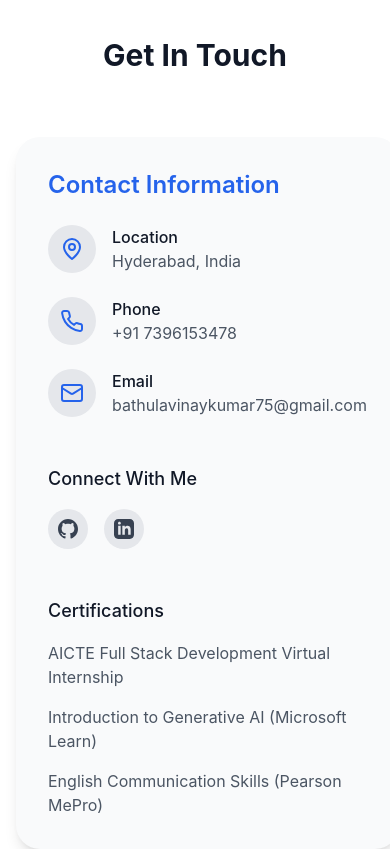
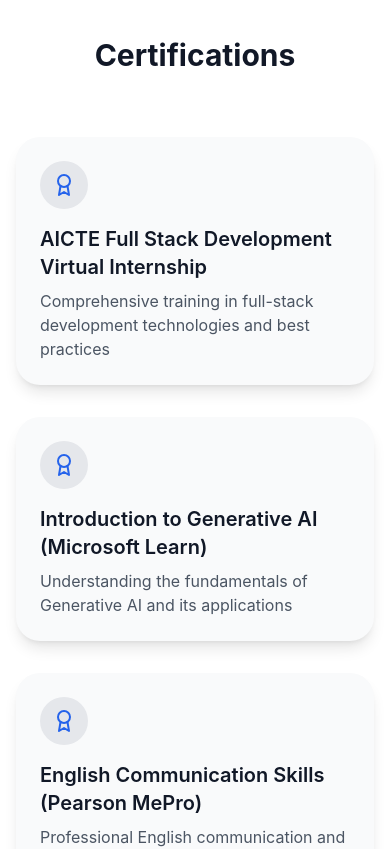
Before and after one commit to VinayKumar7512/My-Portfolio, a React (Vite) app: page / in a window 390 px wide. Shown: the part 6500-7349 px from the top of the page. Built offline with nearby package versions, Linux system fonts and the light colour scheme.

Commit message:
final commit 9

```diff
--- a/src/App.jsx
+++ b/src/App.jsx
@@ -5,6 +5,7 @@
 import About from './components/About';
 import Skills from './components/Skills';
 import Projects from './components/Projects';
+import Certifications from './components/Certifications';
 import Contact from './components/Contact';
 import Footer from './components/Footer';
 
@@ -19,6 +20,7 @@
         <About theme={theme} />
         <Skills theme={theme} />
         <Projects theme={theme} />
+        <Certifications theme={theme} />
         <Contact theme={theme} />
       </main>
       <Footer theme={theme} />
--- /dev/null
+++ b/src/components/Certifications.jsx
@@ -0,0 +1,96 @@
+import React, { useRef, useEffect } from 'react';
+import useInView from '../hooks/useInView';
+import { Award } from 'lucide-react';
+
+const Certifications = ({ theme }) => {
+  const sectionRef = useRef(null);
+  const titleRef = useRef(null);
+  const cardsRef = useRef(null);
+
+  const isInView = useInView(sectionRef, { threshold: 0.1 });
+
+  useEffect(() => {
+    if (isInView) {
+      titleRef.current?.classList.add('opacity-100', 'translate-y-0');
+      setTimeout(() => {
+        cardsRef.current?.classList.add('opacity-100', 'translate-y-0');
+      }, 200);
+    }
+  }, [isInView]);
+
+  const certifications = [
+    {
+      title: "AICTE Full Stack Development Virtual Internship",
+      link: "https://drive.google.com/file/d/1hsFgsly8AXf81rBME1sKp8Nfv8XcbMX9/view",
+      description: "Comprehensive training in full-stack development technologies and best practices"
+    },
+    {
+      title: "Introduction to Generative AI (Microsoft Learn)",
+      link: "https://drive.google.com/file/d/10IYvD53SlbYpQPYjAyvGYAH0gQ-Ar6u1/view",
+      description: "Understanding the fundamentals of Generative AI and its applications"
+    },
+    {
+      title: "English Communication Skills (Pearson MePro)",
+      link: "https://drive.google.com/file/d/1hENFJmps5WB4JTFT5AQKTowg7T_jMrIv/view",
+      description: "Professional English communication and business writing skills"
+    }
+  ];
+
+  return (
+    <section
+      id="certifications"
+      ref={sectionRef}
+      className={`py-20 ${
+        theme === 'dark' ? 'bg-gray-800 text-white' : 'bg-white text-gray-900'
+      }`}
+    >
+      <div className="container mx-auto px-4">
+        <h2
+          ref={titleRef}
+          className={`text-3xl md:text-4xl font-bold mb-16 text-center opacity-0 -translate-y-6 transition-all duration-700 ease-out ${
+            theme === 'dark' ? 'text-white' : 'text-gray-900'
+          }`}
+        >
+          Certifications
+        </h2>
+
+        <div
+          ref={cardsRef}
+          className="max-w-6xl mx-auto grid md:grid-cols-2 lg:grid-cols-3 gap-8 opacity-0 -translate-y-6 transition-all duration-700 ease-out delay-200"
+        >
+          {certifications.map((cert, index) => (
+            <a
+              key={index}
+              href={cert.link}
+              target="_blank"
+              rel="noopener noreferrer"
+              className={`group p-6 rounded-2xl shadow-lg transition-all duration-300 hover:shadow-xl ${
+                theme === 'dark'
+                  ? 'bg-gray-900 hover:bg-gray-800'
+                  : 'bg-gray-50 hover:bg-white'
+              }`}
+            >
+              <div className={`w-12 h-12 rounded-full flex items-center justify-center mb-4 ${
+                theme === 'dark' ? 'bg-gray-800' : 'bg-gray-200'
+              }`}>
+                <Award className={theme === 'dark' ? 'text-blue-400' : 'text-blue-600'} />
+              </div>
+              <h3 className={`text-xl font-semibold mb-2 group-hover:text-blue-500 transition-colors duration-300 ${
+                theme === 'dark' ? 'text-white' : 'text-gray-900'
+              }`}>
+                {cert.title}
+              </h3>
+              <p className={`${
+                theme === 'dark' ? 'text-gray-400' : 'text-gray-600'
+              }`}>
+                {cert.description}
+              </p>
+            </a>
+          ))}
+        </div>
+      </div>
+    </section>
+  );
+};
+
+export default Certifications;
--- a/src/components/Contact.jsx
+++ b/src/components/Contact.jsx
@@ -183,42 +183,6 @@
                 </a>
               </div>
             </div>
-
-            <div className="mt-12">
-              <h4 className="text-lg font-medium mb-4">Certifications</h4>
-              <div className="space-y-4">
-                <a
-                  href="https://drive.google.com/file/d/1hsFgsly8AXf81rBME1sKp8Nfv8XcbMX9/view"
-                  target="_blank"
-                  rel="noopener noreferrer"
-                  className={`block hover:underline ${
-                    theme === 'dark' ? 'text-gray-400 hover:text-blue-400' : 'text-gray-600 hover:text-blue-600'
-                  }`}
-                >
-                  AICTE Full Stack Development Virtual Internship
-                </a>
-                <a
-                  href="https://drive.google.com/file/d/10IYvD53SlbYpQPYjAyvGYAH0gQ-Ar6u1/view"
-                  target="_blank"
-                  rel="noopener noreferrer"
-                  className={`block hover:underline ${
-                    theme === 'dark' ? 'text-gray-400 hover:text-blue-400' : 'text-gray-600 hover:text-blue-600'
-                  }`}
-                >
-                  Introduction to Generative AI (Microsoft Learn)
-                </a>
-                <a
-                  href="https://drive.google.com/file/d/1hENFJmps5WB4JTFT5AQKTowg7T_jMrIv/view"
-                  target="_blank"
-                  rel="noopener noreferrer"
-                  className={`block hover:underline ${
-                    theme === 'dark' ? 'text-gray-400 hover:text-blue-400' : 'text-gray-600 hover:text-blue-600'
-                  }`}
-                >
-                  English Communication Skills (Pearson MePro)
-                </a>
-              </div>
-            </div>
           </div>
 
           <div
--- a/src/components/Navbar.jsx
+++ b/src/components/Navbar.jsx
@@ -24,6 +24,7 @@
     { name: 'About', href: '#about' },
     { name: 'Skills', href: '#skills' },
     { name: 'Projects', href: '#projects' },
+    { name: 'Certifications', href: '#certifications' },
     { name: 'Contact', href: '#contact' },
   ];
 
```
